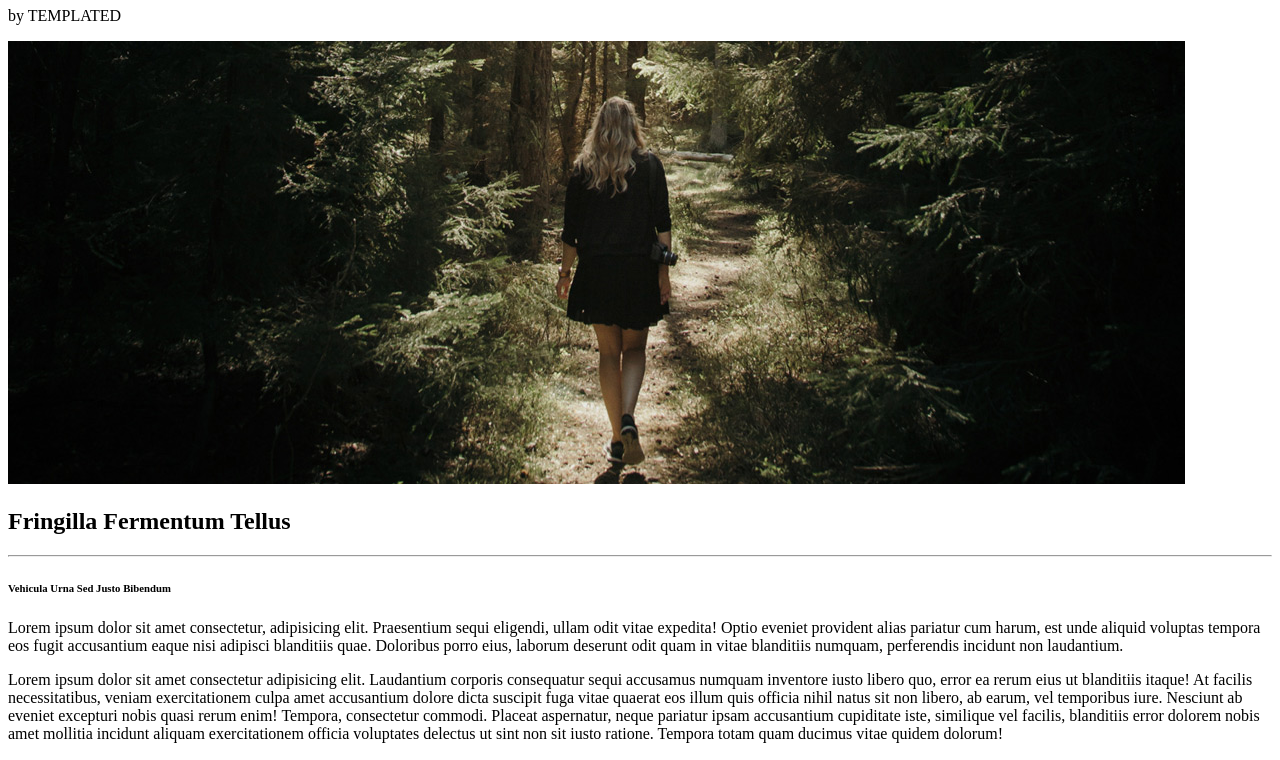
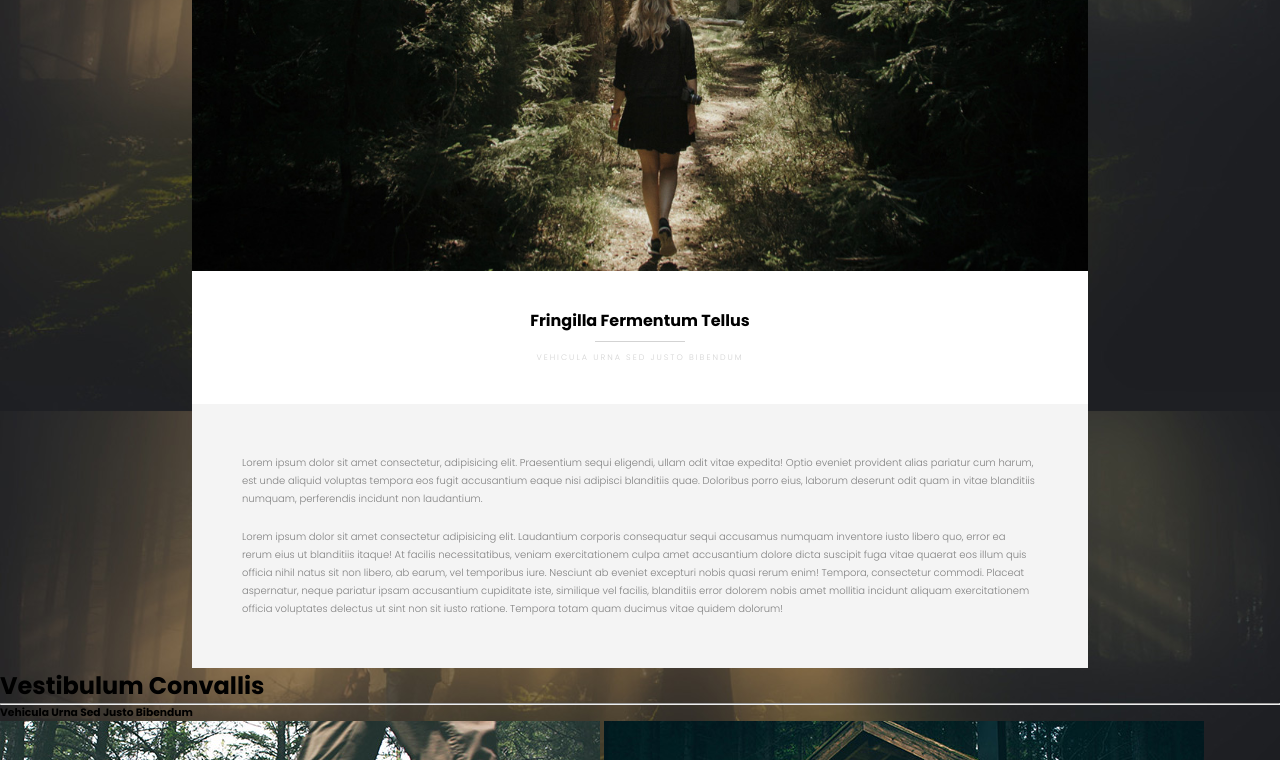
Before and after one commit to amanda-sail/sass-exercice3-caminar, a plain HTML site: page index.html in a window 1280 px wide. Shown: the part 229-989 px from the top of the page. Drawn offline with Linux system fonts and the light colour scheme.

Commit message:
sass header, banner, article

```diff
--- a/index.html
+++ b/index.html
@@ -9,7 +9,7 @@
     <!-- Liens -->
     <link rel="preconnect" href="https://fonts.googleapis.com">
     <link rel="preconnect" href="https://fonts.gstatic.com" crossorigin>
-    <link href="https://fonts.googleapis.com/css2?family=Pacifico&display=swap" rel="stylesheet">
+    <link href="https://fonts.googleapis.com/css2?family=Poppins:wght@100;300;400;700;800&display=swap" rel="stylesheet">
     <link rel="stylesheet" href="./public/css/style.css">
 </head>
 
@@ -21,9 +21,11 @@
 
     <section class="banner">
         <img src="./public/images/pic02.jpg" alt="">
-        <h2>Fringilla Fermentum Tellus</h2>
-        <hr>
-        <h6>Vehicula Urna Sed Justo Bibendum</h6>
+        <div>
+            <h2>Fringilla Fermentum Tellus</h2>
+            <hr>
+            <h6>Vehicula Urna Sed Justo Bibendum</h6>
+        </div>
     </section>
 
     <article>
--- a/src/sass/style.sass
+++ b/src/sass/style.sass
@@ -1,3 +1,58 @@
 *
     margin: 0
-    font-family: 'Pacifico', cursive;
+    font-family: 'Poppins', sans-serif
+
+body
+    background-image: url(../images/bg.jpg)
+    background-size: 100% auto
+    background-repeat: repeat-y
+
+header
+    text-align: center
+    h1
+        color: white
+        font-weight: 700
+        font-size: 38px
+        margin: 6% 30% 0
+        line-height: 30px
+    p
+        color: white
+        font-weight: 100
+        font-size: 10px
+        margin: 0 0 40px
+.banner
+    text-align: center
+    margin: 0 15%
+    img
+       width: 100%
+       margin-bottom: -10px
+    div
+        text-align: center
+        width: 100%
+        background-color: white
+        h2
+            font-size: 16px
+            padding: 40px 0 8px
+        hr
+            border: none
+            border-bottom: lightgrey solid .5px
+            width: 10%
+            margin: auto
+        h6
+            text-transform: uppercase
+            color: lightgrey
+            font-weight: 300
+            font-size: 8px
+            letter-spacing: 2px
+            padding: 10px 0 40px
+article
+    margin: 0 15%
+    p
+        background-color: #F4F4F4
+        color: grey
+        font-weight: 300
+        font-size: 10px
+        line-height: 18px
+        padding: 50px 50px 10px
+        &:last-of-type
+            padding: 10px 50px 50px
```
Also changed, not shown: public/css/style.css, 1 other file.
